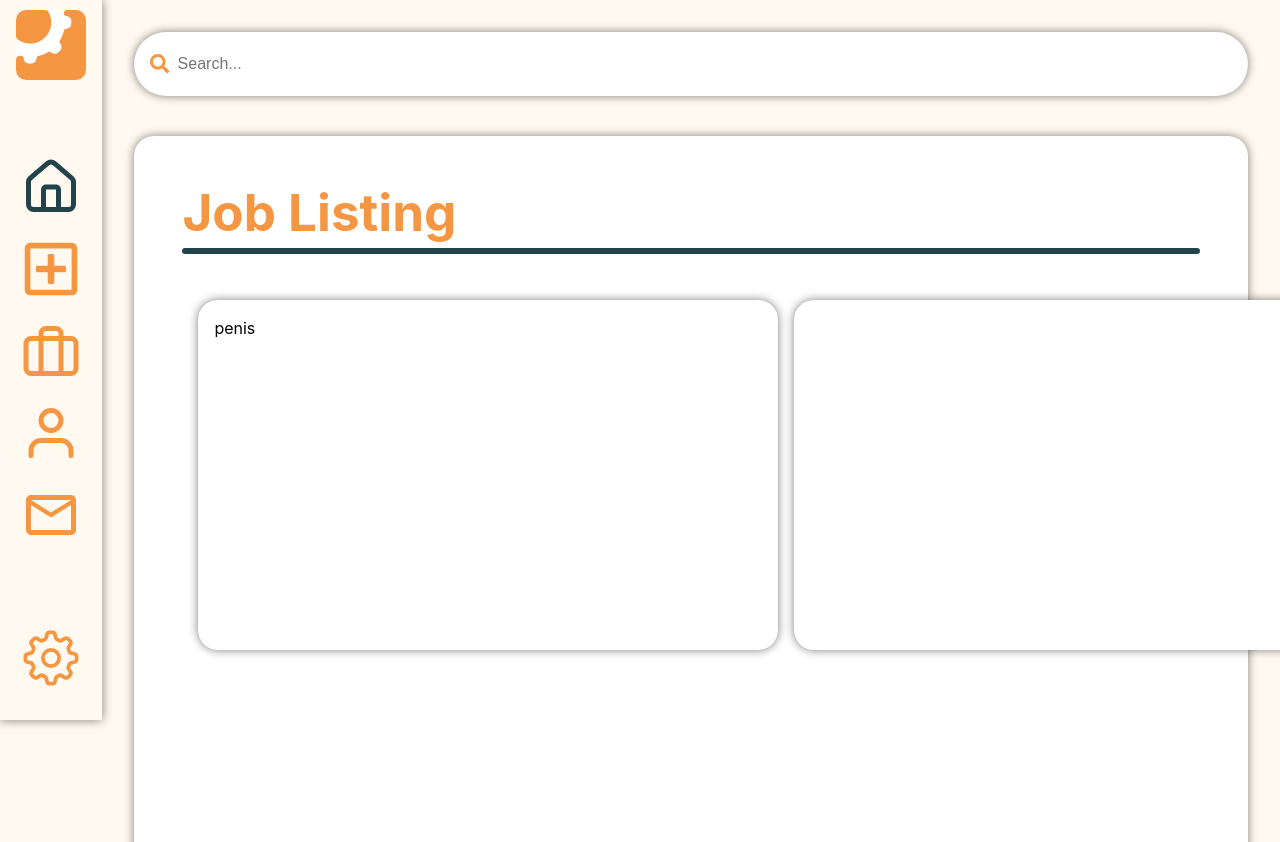
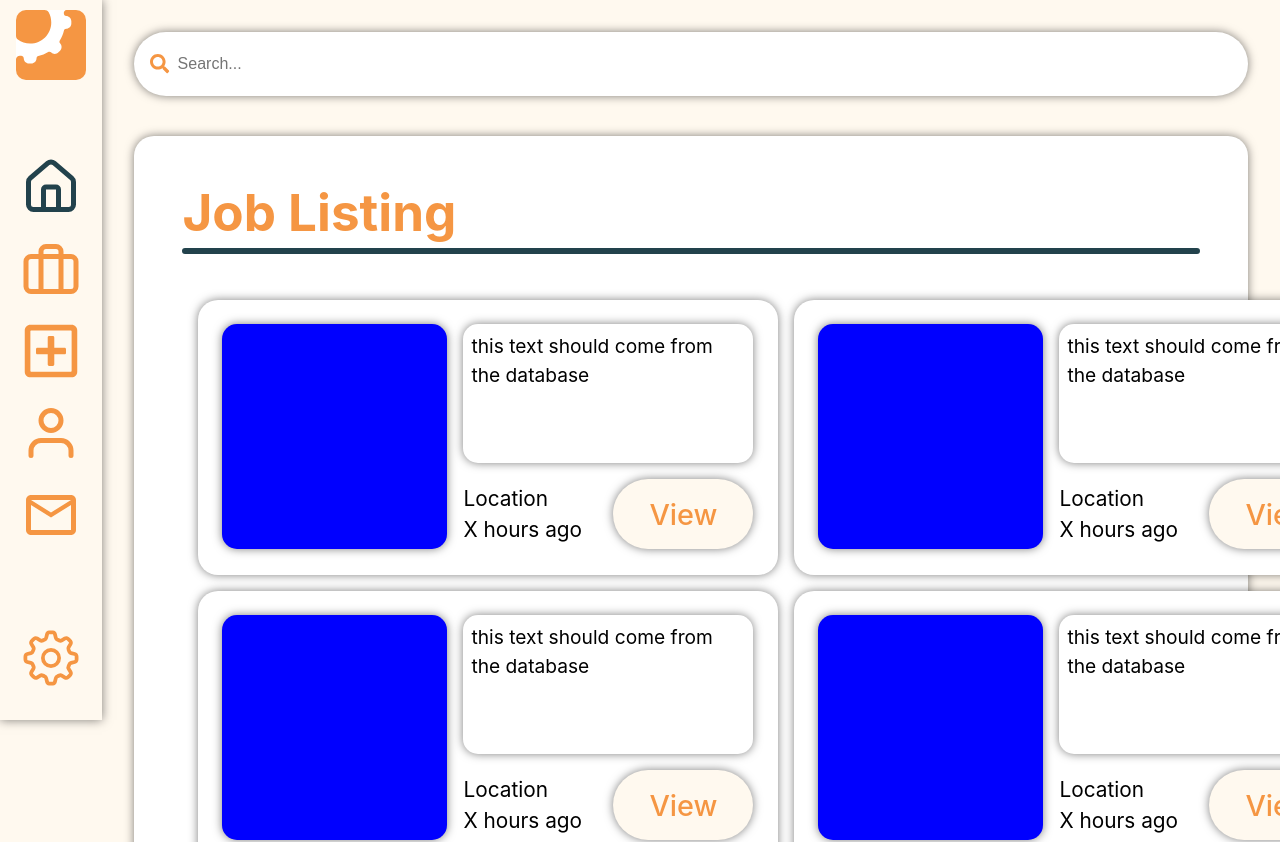
Before and after one commit to lenibnob/Komuni-Job, a React (Vite) app in the folder frontend/: page /dashboard in a window 1280 px wide. Shown: the top 842 px of the page. Built offline with nearby package versions, Linux system fonts and the light colour scheme.

Commit message:
black outline fix

```diff
--- a/frontend/src/components/DashboardComponents/DashboardNav.jsx
+++ b/frontend/src/components/DashboardComponents/DashboardNav.jsx
@@ -13,8 +13,8 @@ export default function DashboardNav () {
             <div className="dashboardButtonRow">
                 {/*replace these divs with Links later*/}
                 <Link to="/"><LuHouse className="jobListingButton"/></Link>
+                <Link to="/"><FiBriefcase className="jobPostedButton" /></Link>
                 <Link to="/"><FaRegPlusSquare   className="createButton" /></Link>
-                <Link to="/"><FiBriefcase className="jobPostedButton" /></Link>
                 <Link to="/"><FiUser className="profileButton" /></Link>
                 <Link to="/"><MdMailOutline  className="inboxButton"/></Link>
             </div>
--- a/frontend/src/components/DashboardComponents/JobList.jsx
+++ b/frontend/src/components/DashboardComponents/JobList.jsx
@@ -1,6 +1,28 @@
 import SearchBar from "@/components/DashboardComponents/SearchBar";
+import { Link } from 'react-router-dom';
 
 export default function JobList () {
+
+    function JobPost({data}) {
+        return (
+            <div className="jobPost">
+                <div className="jobImage"></div>
+                <div className="jobDetails">
+                    <div className="jobIntro">
+                        <p>this text should come from the database</p>
+                    </div>
+                    <div className="jobStatusContainer">
+                        <div className="jobStatus">
+                            <p>Location</p>
+                            <p>X hours ago</p>
+                        </div>
+                        <Link><button className="viewButton">View</button></Link>
+                    </div>
+                </div>
+            </div>
+        );
+    }
+
     return (
         <>
             <div className="jobList">
@@ -11,8 +33,11 @@ export default function JobList () {
                         <hr />
                     </div>
                     <div className="jobPostContainer">
-                        <div className="textBox">penis</div>
-                        <div className="textBox"></div>
+                        <JobPost />
+                        <JobPost />
+                        <JobPost />
+                        <JobPost />
+                        <JobPost />
                     </div>
                 </div>
             </div>
--- a/frontend/src/css/About.css
+++ b/frontend/src/css/About.css
@@ -174,8 +174,9 @@
 
 /* Inserted image container */
 .teamImage {
-    width: 150px;
-    height: 150px;
+    width: 200px;
+    height: 300px;
+    border-radius: 15px;
     background-size: contain;
     background-position: center;
     background-repeat: no-repeat;
@@ -184,25 +185,40 @@
 /* Member-specific background images */
 .teamImage.lance {
     background-image: url("..\\..\\recources\\SVG files\\profiles\\Lance.svg");
+    background-size: cover;
+    background-repeat: no-repeat;
 }
 .teamImage.josh {
     background-image: url("..\\..\\recources\\SVG files\\profiles\\Lance.svg");
+    background-size: cover;
+    background-repeat: no-repeat;
 }
 .teamImage.rein {
     background-image: url("..\\..\\recources\\SVG files\\profiles\\Lance.svg");
+    background-size: cover;
+    background-repeat: no-repeat;
 }
 .teamImage.mark {
     background-image: url("..\\..\\recources\\SVG files\\profiles\\Lance.svg");
+    background-size: cover;
+    background-repeat: no-repeat;
 }
 .teamImage.naomi {
     background-image: url("..\\..\\recources\\SVG files\\profiles\\Lance.svg");
+    background-size: cover;
+    background-repeat: no-repeat;
 }
 .teamImage.shawnlee {
     background-image: url("..\\..\\recources\\SVG files\\profiles\\Lance.svg");
+    background-size: cover;
+    background-repeat: no-repeat;
 }
 .teamImage.gelo {
     background-image: url("..\\..\\recources\\SVG files\\profiles\\Lance.svg");
+    background-size: cover;
+    background-repeat: no-repeat;
 }
+
 /*----------------------------------------------------------------------*/
 
 .unGoals {
--- a/frontend/src/css/Dashboard.css
+++ b/frontend/src/css/Dashboard.css
@@ -149,10 +149,9 @@ height: 70px;
 
 .jobPostContainer {
     padding-top: 1rem;
+    padding-bottom: 1rem;
     padding-left: 1rem;
     padding-right: 1rem;
-    width: 100%;
-    height: 92%;
 
     display: grid;
     grid-template-columns: repeat(2, 1fr);
@@ -160,15 +159,89 @@ height: 70px;
     justify-content: space-between;
 }
 
-.textBox {
+.jobPost {
     background-color: white;
     border-radius: 20px;
     color: black;
     box-shadow: 0 0 10px rgba(0, 0, 0, 0.5);
 
     width: 580px;
-    height: 350px;
+    height: 275px;
 
+    display: flex;
+    flex-direction: row;
 
-    padding: 1rem;
+    padding: 1.5rem;
+    gap: 1rem;
 }
+
+.jobImage {
+    background-color: blue;
+    border-radius: 15px;
+    box-shadow: 0 0 10px rgba(0, 0, 0, 0.5);
+
+    width: 225px;
+    height: 225px;
+}
+
+.jobDetails {
+    width: 290px;
+    height: 225px;
+
+    display: flex;
+    flex-direction: column;
+    align-items: center;
+
+    gap: 1rem;
+}
+
+.jobIntro {
+    border-radius: 15px;
+    box-shadow: 0 0 10px rgba(0, 0, 0, 0.5);
+
+    width: 290px;
+    height: 160px;
+
+    display: flex;
+    flex-direction: row;
+    justify-content: center;
+
+    padding: .5rem;
+    font-size: 1.2rem;
+}
+
+.viewButton {
+    background-color: #FFF9EF;
+    color: #F59643;
+    box-shadow: 0 0 10px rgba(0, 0, 0, 0.5);
+    border-radius: 50px;
+    font-size: 1.8rem;
+
+    padding: 0.5rem;
+
+    width: 140px;
+    height: 70px;
+} .viewButton:hover:focus {
+    outline: none;
+}
+
+.jobStatusContainer {
+    display: flex;
+    flex-direction: row;
+    justify-content: flex-end;
+
+    width: 290px;
+    height: 80px;
+
+    gap: 0.5rem;
+}
+
+.jobStatus {
+    width: 100%;
+
+    display: flex;
+    flex-direction: column;
+    justify-content: center;
+
+    font-size: 1.3rem;
+}
--- a/frontend/src/css/Home.css
+++ b/frontend/src/css/Home.css
@@ -66,9 +66,12 @@
   cursor: pointer;
   font-size: 25px;
 } .startButton:hover {
+  outline: none;
   color: white;
   border: none;
   background-color: #f59643;
+} .startButton:focus {
+  outline: none;
 }
 
 .introduction {
--- a/frontend/src/css/NavBar.css
+++ b/frontend/src/css/NavBar.css
@@ -76,6 +76,10 @@
   border-color: #f59643;
   background-color: #f59643;
   cursor: pointer;
+} .navButton:active {
+  outline: none;
+} .navButton:focus {
+  outline: none;
 }
 
 @media (max-width: 768px) {
```
